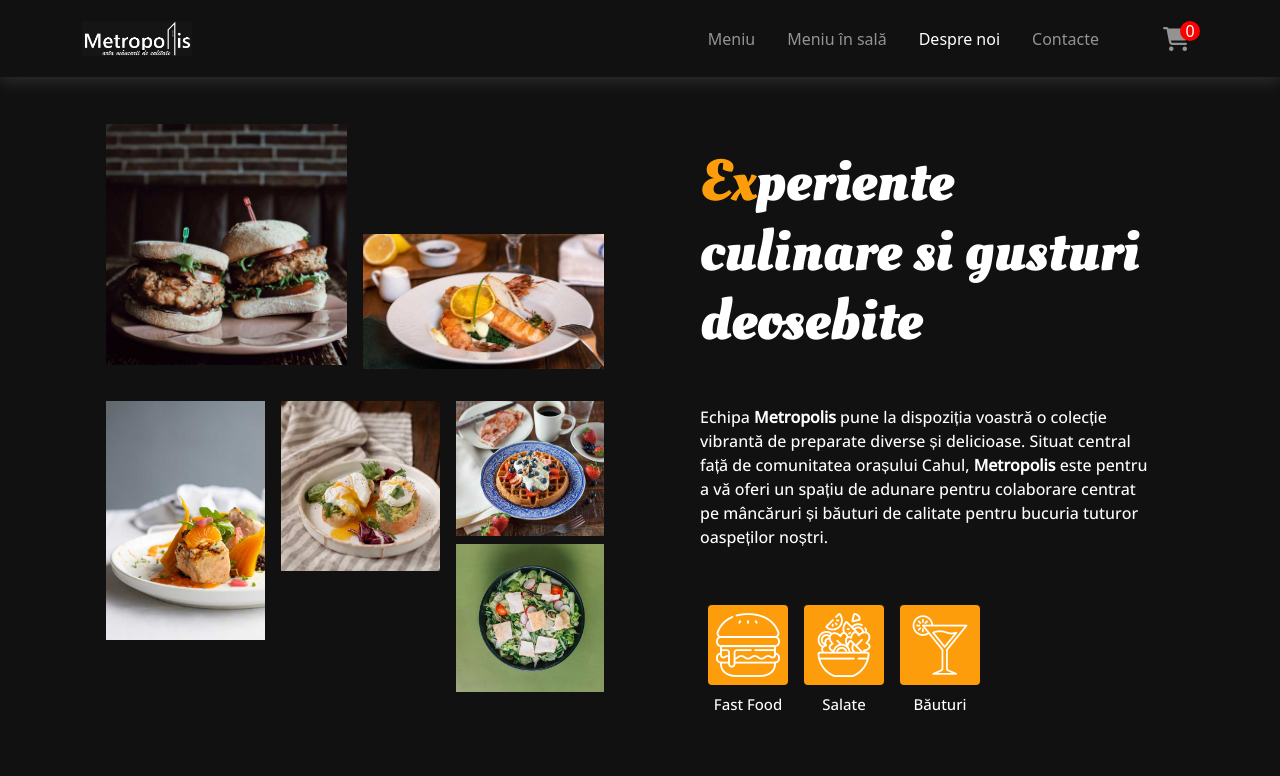
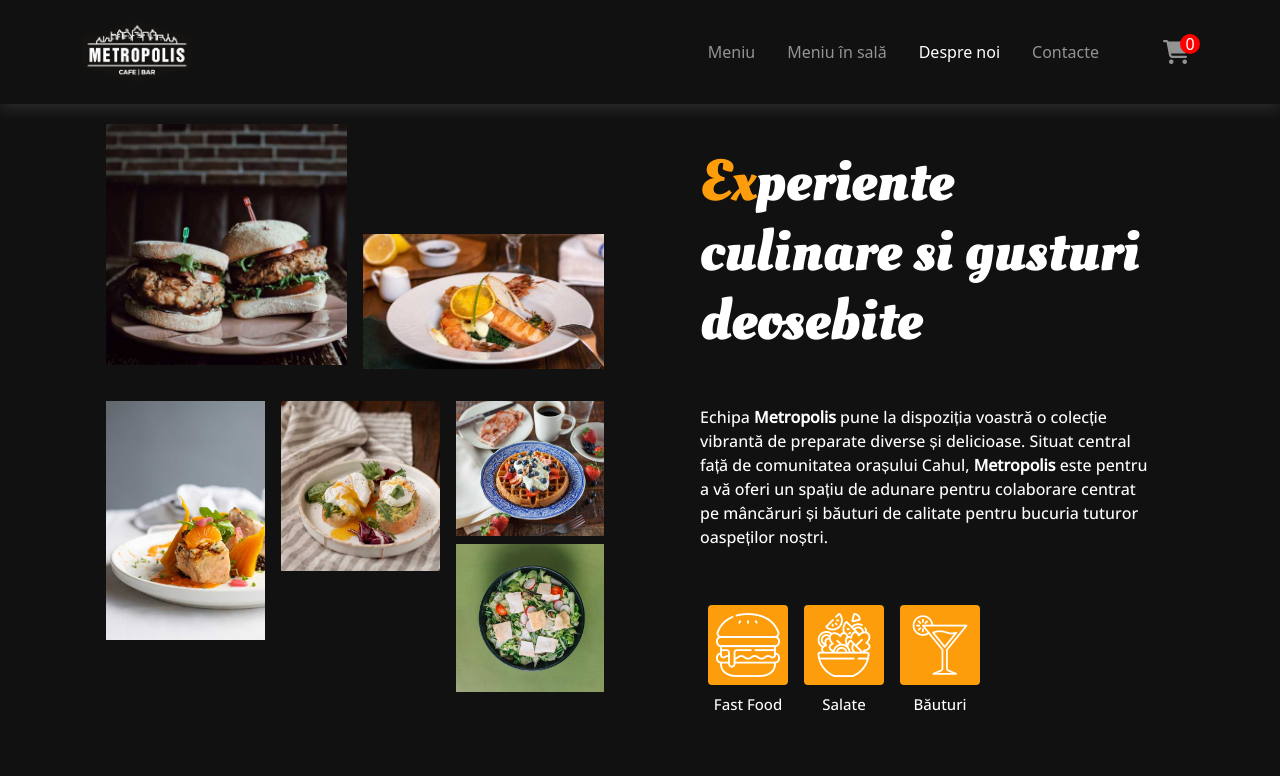
Before and after one commit to padure/metropolis, a website with bundled scripts: page about_us.html in a window 1280 px wide. Shown: the top 776 px of the page. Built offline with nearby package versions, Linux system fonts and the light colour scheme.

Commit message:
New logo

```diff
--- a/about_us.html
+++ b/about_us.html
@@ -34,7 +34,7 @@
             </button>
 
             <a href="index.html" class="navbar-brand">
-                <img width="110px" src="logo.png">
+                <img width="110px" src="Images/logo-black.png">
             </a>
 
             <div class="collapse navbar-collapse" id="mobileNav">
```
Also changed, not shown: cart.html (+1 -1 lines), contact.html (+1 -1 lines), menu-local.html (+1 -1 lines), menu-modal.html (+1 -1 lines).
